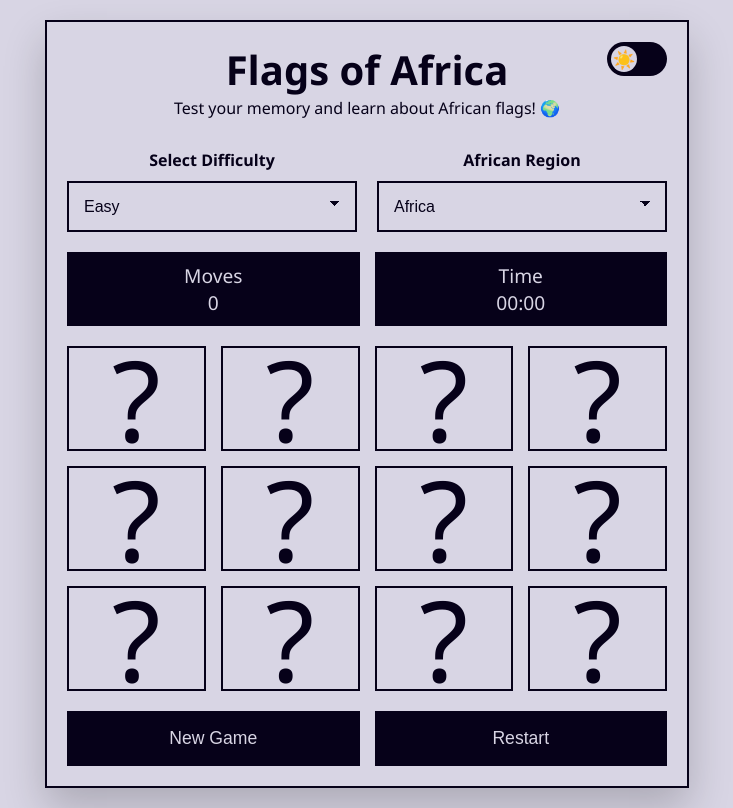
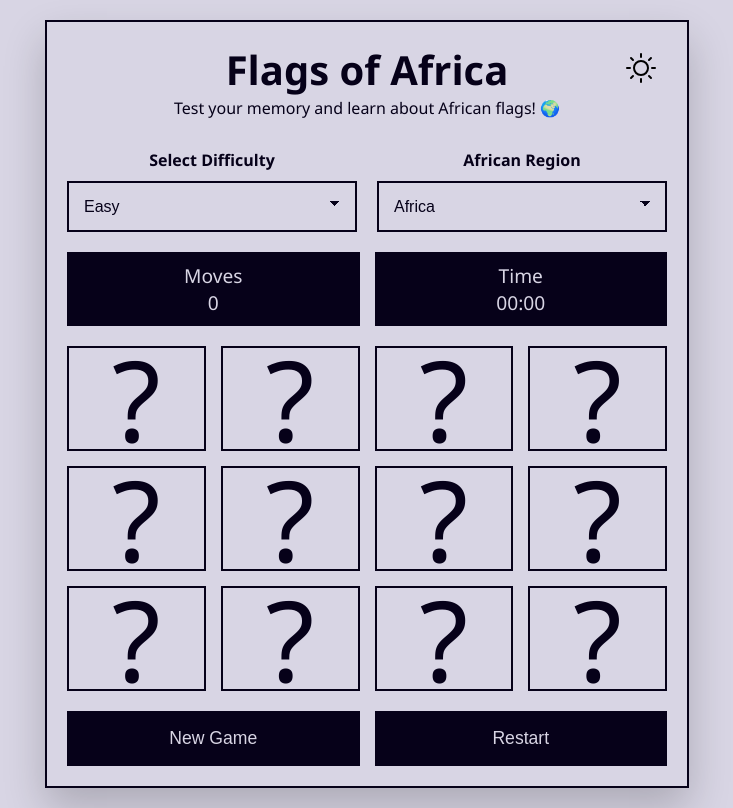
Before and after one commit to HikwaMehluli/flags-of-africa, a website built with webpack: page index.html in a window 1280 px wide. Shown: the whole page, without its empty margins (273-1006 px from the left). Built offline with nearby package versions, Linux system fonts and the light colour scheme.

Commit message:
Update Dark & Light Mode

```diff
--- a/index.html
+++ b/index.html
@@ -52,12 +52,9 @@
     <main class="game-container">
         <section class="game-header">
             <div class="theme-switcher" title="Toggle Theme" data-tippy-content="Toggle Theme" data-tippy-placement="top">
-                <div class="switch-container">
-                    <label class="switch" for="theme-toggle">
-                        <input type="checkbox" id="theme-toggle">
-                        <span class="slider round"></span>
-                    </label>
-                </div>
+                <button id="theme-toggle">
+                    <span class="icon"></span>
+                </button>
             </div>
 
             <h1 class="game-title">Flags of Africa</h1>
--- a/js/theme.js
+++ b/js/theme.js
@@ -6,31 +6,29 @@ document.addEventListener('DOMContentLoaded', () => {
     const applyTheme = (theme) => {
         if (theme === 'dark') {
             body.classList.add('dark-mode');
-            themeToggle.checked = true;
         } else {
             body.classList.remove('dark-mode');
-            themeToggle.checked = false;
         }
     };
 
     // Check for saved theme in localStorage
     const savedTheme = localStorage.getItem('theme');
-    const prefersDarkMode = window.matchMedia && window.matchMedia('(prefers-color-scheme: dark)').matches;
 
     if (savedTheme) {
         applyTheme(savedTheme);
     } else {
+        // Default to light mode if no saved theme
         applyTheme('light');
     }
 
-    // Save theme preference on toggle
-    themeToggle.addEventListener('change', () => {
-        if (themeToggle.checked) {
-            body.classList.add('dark-mode');
+    // Save theme preference on click
+    themeToggle.addEventListener('click', () => {
+        if (body.classList.contains('dark-mode')) {
+            applyTheme('light');
+            localStorage.setItem('theme', 'light');
+        } else {
+            applyTheme('dark');
             localStorage.setItem('theme', 'dark');
-        } else {
-            body.classList.remove('dark-mode');
-            localStorage.setItem('theme', 'light');
         }
     });
 });
--- a/scss/media-queries.scss
+++ b/scss/media-queries.scss
@@ -2,9 +2,9 @@
    Media Queries
    ========================================================================== */
 @media (max-width: 600px) {
-    .game-header {
-        text-align: left;
-    }
+    // .game-header {
+    //     text-align: left;
+    // }
 
     .selectors-container {
         gap: 15px;
--- a/scss/theme-switcher.scss
+++ b/scss/theme-switcher.scss
@@ -5,70 +5,29 @@
     position: absolute;
     top: 0;
     right: 0;
-}
 
-.switch-container {
-    display: flex;
-    align-items: center;
-}
+    button {
+        background-color: transparent;
+        border: none;
+        cursor: pointer;
+        padding: 10px;
 
-.switch {
-    position: relative;
-    display: inline-block;
-    width: 60px;
-    height: 34px;
-
-    input {
-        opacity: 0;
-        width: 0;
-        height: 0;
+        .icon {
+            display: block;
+            width: 32px;
+            height: 32px;
+            background-repeat: no-repeat;
+            background-size: contain;
+        }
     }
 }
 
-.slider {
-    position: absolute;
-    cursor: pointer;
-    top: 0;
-    left: 0;
-    right: 0;
-    bottom: 0;
-    background-color: var(--secondary-color);
-    transition: .4s;
-
-    &:before {
-        position: absolute;
-        content: "☀️";
-        height: 26px;
-        width: 26px;
-        left: 4px;
-        bottom: 4px;
-        background-color: var(--primary-color);
-        color: var(--secondary-color);
-        transition: .4s;
-        display: flex;
-        align-items: center;
-        justify-content: center;
-        font-size: 18px;
-    }
+.theme-switcher .icon {
+    background-image: url('../icons/svg/light-mode.svg');
+    filter: invert(0);
 }
 
-input:checked+.slider {
-    background-color: var(--secondary-color);
+.dark-mode .theme-switcher .icon {
+    background-image: url('../icons/svg/dark-mode.svg');
+    filter: invert(1);
 }
-
-input:focus+.slider {
-    box-shadow: 0 0 1px var(--secondary-color);
-}
-
-input:checked+.slider:before {
-    content: "🌙";
-    transform: translateX(26px);
-}
-
-.slider.round {
-    border-radius: 34px;
-
-    &:before {
-        border-radius: 50%;
-    }
-}
```
Also changed, not shown: css/app.css, icons/svg/dark-mode.svg (added), icons/svg/light-mode.svg (added), js/app.js.
